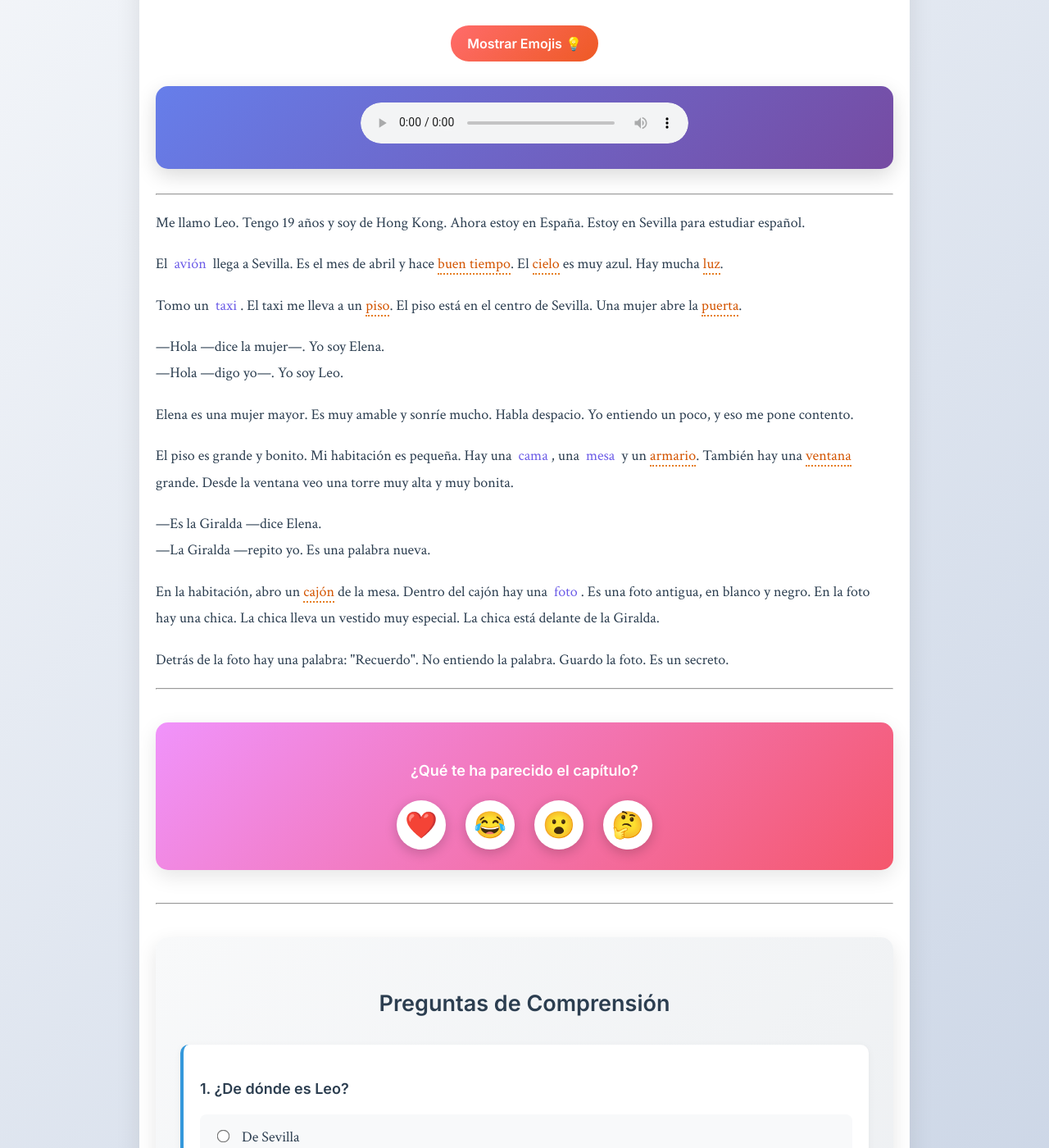
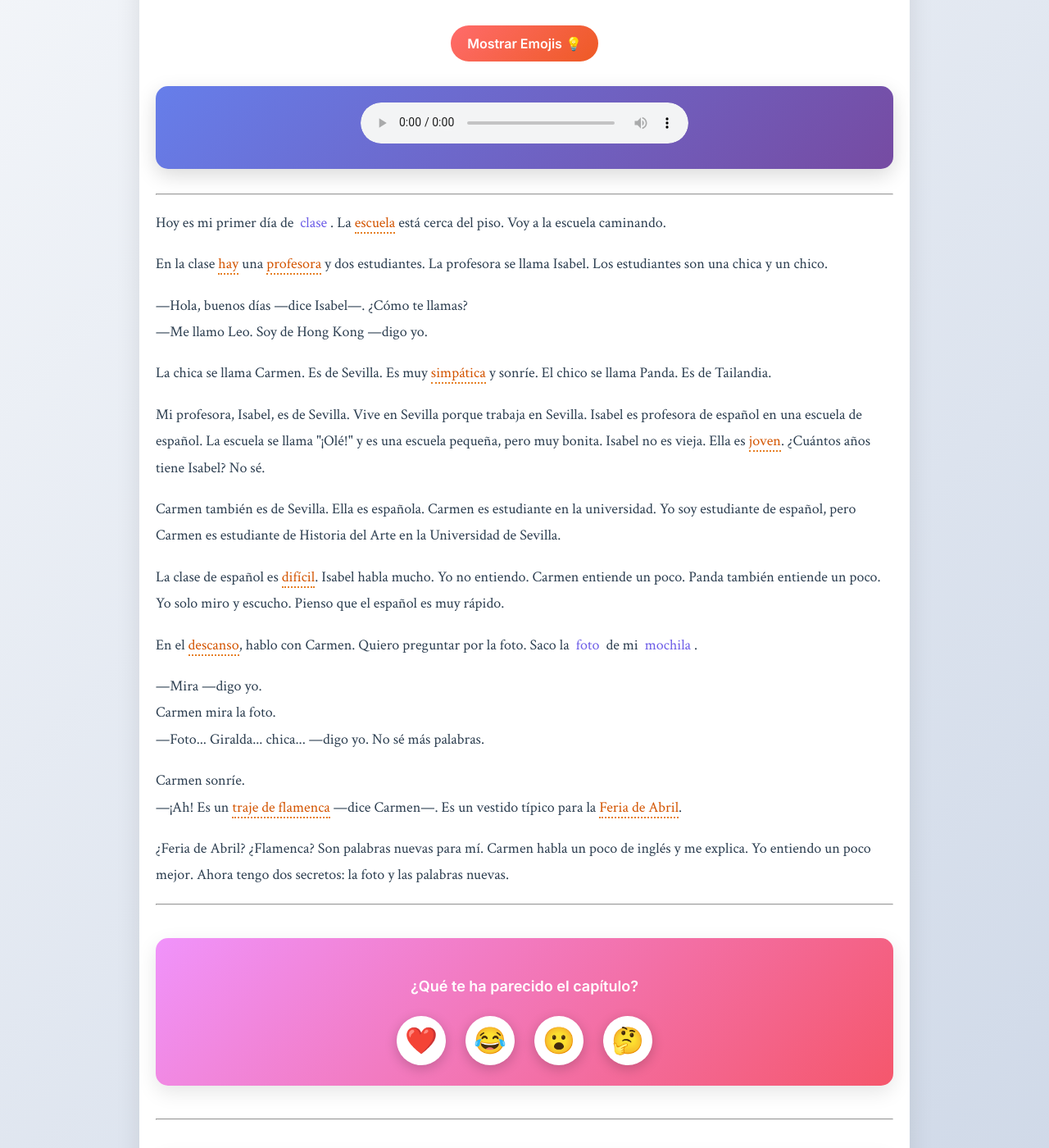
Before and after one commit to balpomorelitm/elalmadesevilla, a Jekyll site: the page built from capitulo-2.md, in a window 1280 px wide and 1400 px high, scrolled down 253 px. Shown: the whole window at 82% size. Built offline with Jekyll 4.4.1, drawn with Linux system fonts in a browser that asks for light colours; some of the changed text lies outside the part shown.

Commit message:
Update capitulo-2.md

```diff
--- a/capitulo-2.md
+++ b/capitulo-2.md
@@ -1,8 +1,8 @@
 ---
 layout: chapter
-title: "Capítulo 1: Un piso en Sevilla"
-chapter_number: 1
-audio_file: /assets/audio/capitulo-1.mp3
+title: "Capítulo 2: La escuela de español"
+chapter_number: 2
+audio_file: /assets/audio/capitulo-2.mp3
 ---
 
 <!-- Botón para mostrar/ocultar Emojis -->
@@ -18,23 +18,27 @@ audio_file: /assets/audio/capitulo-1.mp3
 <hr>
 
 <!-- Texto del Capítulo con Glosas y Emojis -->
-<p>Me llamo Leo. Tengo 19 años y soy de Hong Kong. Ahora estoy en España. Estoy en Sevilla para estudiar español.</p>
+<p>Hoy es mi primer día de <span class="emoji-word" data-emoji="🏫">clase</span>. La <strong><span class="glosa" data-definicion="school; a place to learn">escuela</span></strong> está cerca del piso. Voy a la escuela caminando.</p>
 
-<p>El <span class="emoji-word" data-emoji="✈️">avión</span> llega a Sevilla. Es el mes de abril y hace <strong><span class="glosa" data-definicion="good weather">buen tiempo</span></strong>. El <strong><span class="glosa" data-definicion="sky">cielo</span></strong> es muy azul. Hay mucha <strong><span class="glosa" data-definicion="light">luz</span></strong>.</p>
+<p>En la clase <strong><span class="glosa" data-definicion="There is/There are. Used to talk about existence. It is the impersonal form of the verb 'haber' and never changes.">hay</span></strong> una <strong><span class="glosa" data-definicion="teacher (female)">profesora</span></strong> y dos estudiantes. La profesora se llama Isabel. Los estudiantes son una chica y un chico.</p>
 
-<p>Tomo un <span class="emoji-word" data-emoji="🚕">taxi</span>. El taxi me lleva a un <strong><span class="glosa" data-definicion="apartment / flat">piso</span></strong>. El piso está en el centro de Sevilla. Una mujer abre la <strong><span class="glosa" data-definicion="door">puerta</span></strong>.</p>
+<p>—Hola, buenos días —dice Isabel—. ¿Cómo te llamas?<br>—Me llamo Leo. Soy de Hong Kong —digo yo.</p>
 
-<p>—Hola —dice la mujer—. Yo soy Elena.<br>—Hola —digo yo—. Yo soy Leo.</p>
+<p>La chica se llama Carmen. Es de Sevilla. Es muy <strong><span class="glosa" data-definicion="nice, friendly">simpática</span></strong> y sonríe. El chico se llama Panda. Es de Tailandia.</p>
 
-<p>Elena es una mujer mayor. Es muy amable y sonríe mucho. Habla despacio. Yo entiendo un poco, y eso me pone contento.</p>
+<p>Mi profesora, Isabel, es de Sevilla. Vive en Sevilla porque trabaja en Sevilla. Isabel es profesora de español en una escuela de español. La escuela se llama "¡Olé!" y es una escuela pequeña, pero muy bonita. Isabel no es vieja. Ella es <strong><span class="glosa" data-definicion="young">joven</span></strong>. ¿Cuántos años tiene Isabel? No sé.</p>
 
-<p>El piso es grande y bonito. Mi habitación es pequeña. Hay una <span class="emoji-word" data-emoji="🛏️">cama</span>, una <span class="emoji-word" data-emoji="🪑">mesa</span> y un <strong><span class="glosa" data-definicion="wardrobe / closet">armario</span></strong>. También hay una <strong><span class="glosa" data-definicion="window">ventana</span></strong> grande. Desde la ventana veo una torre muy alta y muy bonita.</p>
+<p>Carmen también es de Sevilla. Ella es española. Carmen es estudiante en la universidad. Yo soy estudiante de español, pero Carmen es estudiante de Historia del Arte en la Universidad de Sevilla.</p>
 
-<p>—Es la Giralda —dice Elena.<br>—La Giralda —repito yo. Es una palabra nueva.</p>
+<p>La clase de español es <strong><span class="glosa" data-definicion="difficult, not easy">difícil</span></strong>. Isabel habla mucho. Yo no entiendo. Carmen entiende un poco. Panda también entiende un poco. Yo solo miro y escucho. Pienso que el español es muy rápido.</p>
 
-<p>En la habitación, abro un <strong><span class="glosa" data-definicion="drawer">cajón</span></strong> de la mesa. Dentro del cajón hay una <span class="emoji-word" data-emoji="🖼️">foto</span>. Es una foto antigua, en blanco y negro. En la foto hay una chica. La chica lleva un vestido muy especial. La chica está delante de la Giralda.</p>
+<p>En el <strong><span class="glosa" data-definicion="break time; a pause in class or work">descanso</span></strong>, hablo con Carmen. Quiero preguntar por la foto. Saco la <span class="emoji-word" data-emoji="🖼️">foto</span> de mi <span class="emoji-word" data-emoji="🎒">mochila</span>.</p>
 
-<p>Detrás de la foto hay una palabra: "Recuerdo". No entiendo la palabra. Guardo la foto. Es un secreto.</p>
+<p>—Mira —digo yo.<br>Carmen mira la foto.<br>—Foto... Giralda... chica... —digo yo. No sé más palabras.</p>
+
+<p>Carmen sonríe.<br>—¡Ah! Es un <strong><span class="glosa" data-definicion="flamenco dress; a traditional dress from Andalusia, Spain">traje de flamenca</span></strong> —dice Carmen—. Es un vestido típico para la <strong><span class="glosa" data-definicion="April Fair; a very famous week-long festival in Seville">Feria de Abril</span></strong>.</p>
+
+<p>¿Feria de Abril? ¿Flamenca? Son palabras nuevas para mí. Carmen habla un poco de inglés y me explica. Yo entiendo un poco mejor. Ahora tengo dos secretos: la foto y las palabras nuevas.</p>
 
 <hr>
 
@@ -52,20 +56,20 @@ audio_file: /assets/audio/capitulo-1.mp3
 <!-- Preguntas de Comprensión Lectora -->
 <div class="quiz">
     <h3>Preguntas de Comprensión</h3>
-    <form id="quiz-capitulo-1" class="quiz-form">
+    <form class="quiz-form">
         <div class="pregunta">
-            <p><strong>1. ¿De dónde es Leo?</strong></p>
-            <label><input type="radio" name="q1" value="a"> De Sevilla</label>
-            <label><input type="radio" name="q1" value="b" data-correcta="true"> De Hong Kong</label>
-            <label><input type="radio" name="q1" value="c"> De España</label>
+            <p><strong>1. ¿Cómo se llama la profesora?</strong></p>
+            <label><input type="radio" name="q1" value="a"> Carmen</label>
+            <label><input type="radio" name="q1" value="b" data-correcta="true"> Isabel</label>
+            <label><input type="radio" name="q1" value="c"> Elena</label>
         </div>
         <div class="pregunta">
-            <p><strong>2. ¿Qué ve Leo desde la ventana de su habitación?</strong></p>
-            <label><input type="radio" name="q2" value="a" data-correcta="true"> La Giralda</label>
-            <label><input type="radio" name="q2" value="b"> El cielo azul</label>
-            <label><input type="radio" name="q2" value="c"> Un taxi</label>
+            <p><strong>2. ¿Qué le enseña Leo a Carmen en el descanso?</strong></p>
+            <label><input type="radio" name="q2" value="a"> Un libro de Hong Kong</label>
+            <label><input type="radio" name="q2" value="b"> Su mochila nueva</label>
+            <label><input type="radio" name="q2" value="c" data-correcta="true"> La foto antigua</label>
         </div>
         <button type="submit" class="quiz-submit-btn">Verificar Respuestas</button>
     </form>
-    <div id="resultado-quiz-1" class="resultado-quiz"></div>
+    <div class="resultado-quiz"></div>
 </div>
```
